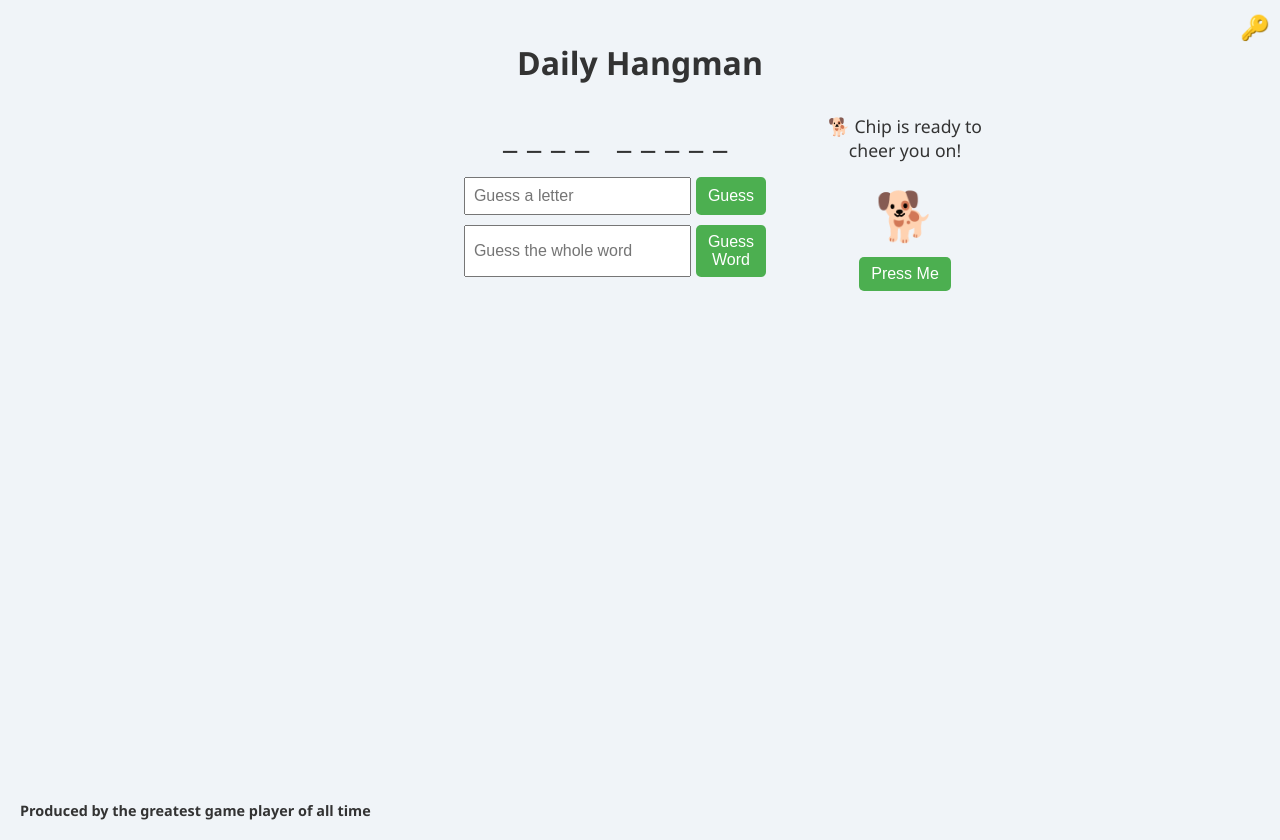
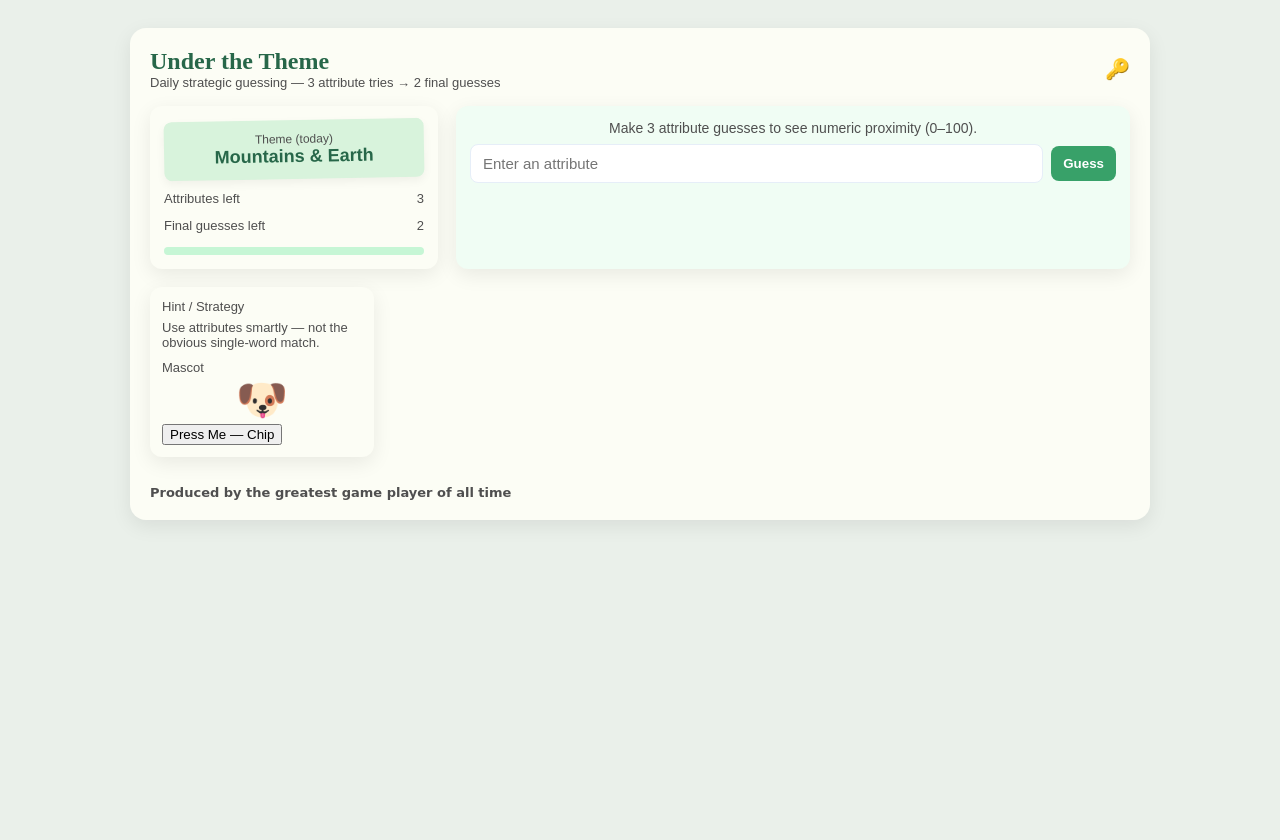
Before and after one commit to Mattcben1/Game1, a plain HTML site: page index.html in a window 1280 px wide. After the commit the page ends 800 px from the top, so only its background shows below. Drawn offline with Linux system fonts and the light colour scheme.

Commit message:
Refactor index.html for new game theme and layout
Updated the HTML structure and styles for the Daily Hangman game, including a new theme and layout adjustments.

```diff
--- a/index.html
+++ b/index.html
@@ -2,426 +2,357 @@
 <html lang="en">
 <head>
 <meta charset="UTF-8">
-<meta name="viewport" content="width=device-width, initial-scale=1.0">
-<title>Daily Hangman</title>
+<meta name="viewport" content="width=device-width,initial-scale=1.0">
+<title>Under the Theme — Homey Edition</title>
 <style>
-body {
-    font-family: 'Segoe UI', sans-serif;
-    background: #f0f4f8;
-    color: #333;
-    margin: 0;
-    padding: 20px;
-    display: flex;
-    flex-direction: column;
-    min-height: 100vh;
+:root{
+  --bg:#eaf0ea;
+  --card:#fcfdf5;
+  --muted:#4f4f4f;
+  --accent:#276749;
+  --accent2:#38a169;
+  --danger:#e53e3e;
+  --shadow:0 6px 20px rgba(0,0,0,0.08);
+  --radius:12px;
 }
-h1 {
-    text-align: center;
-    margin-bottom: 10px;
+body{
+  margin:0;
+  font-family:'Nunito',sans-serif;
+  background:var(--bg);
+  color:#1a202c;
+  display:flex;
+  justify-content:center;
+  padding:28px;
 }
-.container {
-    display: flex;
-    justify-content: center;
-    align-items: flex-start;
-    gap: 40px;
-    flex-wrap: wrap;
+.app{
+  max-width:980px;
+  width:100%;
+  background:var(--card);
+  border-radius:16px;
+  padding:20px;
+  box-shadow:var(--shadow);
+  display:flex;
+  flex-direction:column;
+  gap:16px;
 }
-.left-column {
-    flex: 0 0 150px;
+header{
+  display:flex; justify-content:space-between; align-items:center;
 }
-.middle-column {
-    flex: 1 1 250px;
-    max-width: 300px;
+h1{
+  font-family:'Merriweather',serif;
+  font-size:24px; margin:0; color:var(--accent);
 }
-.right-column {
-    flex: 0 0 200px;
+.meta{font-size:13px; color:var(--muted);}
+#adminKey{
+  font-size:20px; cursor:pointer; color:var(--accent2); user-select:none;
 }
-#word-display {
-    font-size: 2em;
-    margin: 20px 0;
-    text-align: center;
+.layout{
+  display:flex; gap:18px; flex-wrap:wrap;
 }
-.word-letter {
-    display: inline-block;
-    width: 24px;
-    text-align: center;
+/* Left */
+.left{
+  flex:0 0 260px;
+  min-width:220px;
+  background:var(--card);
+  border-radius:12px;
+  padding:14px;
+  box-shadow:var(--shadow);
 }
-.word-space {
-    display: inline-block;
-    width: 18px; /* bigger gap between words */
+.themeBox{
+  text-align:center;
+  padding:12px;
+  background:#d8f3dc;
+  border-radius:8px;
+  transform:rotate(-1deg);
+  box-shadow:0 4px 10px rgba(0,0,0,0.05);
 }
-#hangman {
-    width: 150px;
-    height: 200px;
-    position: relative;
-    margin: auto;
+.themeLabel{font-size:12px; color:var(--muted);}
+.themeName{font-weight:700; font-size:18px; color:var(--accent);}
+.statusRow{display:flex; justify-content:space-between; margin-top:12px; font-size:13px; color:var(--muted);}
+.progressBarContainer{
+  margin-top:14px;
+  height:8px;
+  background:#c6f6d5;
+  border-radius:999px;
+  overflow:hidden;
 }
-.hangman-part {
-    position: absolute;
-    display: none;
-    background: #333;
+.progressBar{height:100%; width:0%; background:linear-gradient(90deg,var(--accent2),var(--accent));}
+/* Center */
+.center{
+  flex:1 1 420px;
+  min-width:280px;
+  background:#f0fdf4;
+  border-radius:12px;
+  padding:14px;
+  box-shadow:var(--shadow);
 }
-.head {
-    width: 30px; height: 30px;
-    border-radius: 50%;
-    top: 0; left: 60px;
+.wordHint{font-size:14px; text-align:center; margin-bottom:8px; color:var(--muted);}
+.attr-inputs{
+  display:flex; gap:8px; margin-bottom:10px; align-items:center;
 }
-.body {
-    width: 6px; height: 50px;
-    top: 30px; left: 72px;
+.attr-inputs input[type="text"]{
+  flex:1; padding:10px 12px; border-radius:8px; border:1px solid #e6eef8; font-size:15px;
 }
-.arm-left {
-    width: 30px; height: 6px;
-    top: 40px; left: 42px;
-    transform: rotate(-45deg); transform-origin: left;
+.btn{
+  background:var(--accent2); color:white; border:none; padding:10px 12px; border-radius:8px; cursor:pointer; font-weight:600;
 }
-.arm-right {
-    width: 30px; height: 6px;
-    top: 40px; left: 72px;
-    transform: rotate(45deg); transform-origin: right;
+.btn.secondary{background:var(--accent); opacity:0.9;}
+.history{margin-top:10px; display:flex; flex-direction:column; gap:8px;}
+.history-item{
+  background:#fcfeff;
+  border-radius:10px;
+  padding:10px;
+  display:flex;
+  gap:12px;
+  align-items:center;
+  box-shadow:0 4px 14px rgba(0,0,0,0.04);
 }
-.leg-left {
-    width: 30px; height: 6px;
-    top: 80px; left: 42px;
-    transform: rotate(45deg); transform-origin: left;
+.guessText{font-weight:700; width:110px; text-transform:lowercase; color:#1a202c;}
+.scoreCell{flex:1; display:flex; align-items:center; gap:12px;}
+.scoreBar{height:10px; background:#d8f3dc; border-radius:999px; overflow:hidden;}
+.scoreFill{height:100%; background:linear-gradient(90deg,var(--accent2), var(--accent)); width:0%;}
+.scoreLabel{width:42px; font-weight:700; text-align:right; color:var(--muted); font-size:13px;}
+.final-guess{margin-top:12px; display:flex; gap:8px;}
+.feedback{margin-top:10px; color:var(--muted); font-size:14px; min-height:20px; text-align:center;}
+/* Right */
+.right{
+  flex:0 0 200px;
+  min-width:180px;
+  background:var(--card);
+  border-radius:12px;
+  padding:12px;
+  box-shadow:var(--shadow);
+  display:flex;
+  flex-direction:column;
+  gap:10px;
 }
-.leg-right {
-    width: 30px; height: 6px;
-    top: 80px; left: 72px;
-    transform: rotate(-45deg); transform-origin: right;
-}
-#letters-input, #word-input {
-    margin: 10px 0;
-    display: flex;
-    justify-content: center;
-    gap: 5px;
-}
-input {
-    padding: 8px;
-    font-size: 16px;
-    flex: 1;
-}
-button {
-    padding: 8px 12px;
-    font-size: 16px;
-    cursor: pointer;
-    background-color: #4CAF50;
-    color: white;
-    border: none;
-    border-radius: 5px;
-}
-button:hover { background-color: #45a049; }
-#feedback {
-    text-align: center;
-    margin-top: 10px;
-    height: 24px;
-    font-weight: bold;
-}
-#guessed-letters {
-    margin-top: 10px;
-    display: flex;
-    flex-wrap: wrap;
-    gap: 5px;
-    justify-content: center;
-}
-.guess-letter {
-    padding: 5px 10px;
-    border-radius: 5px;
-    background: #e0e0e0;
-    font-weight: bold;
-}
-.correct { background-color: #c8e6c9; }
-.wrong { background-color: #ffcdd2; }
-#hint { color: #1976d2; margin-top: 20px; font-style: italic; text-align: center; }
-#fun { margin-top: 20px; text-align: center; font-size: 1.1em; }
-.footer {
-    margin-top: auto;
-    text-align: left;
-    font-size: 0.9em;
-    font-weight: bold;
-}
-#admin-key {
-    position: fixed;
-    top: 10px;
-    right: 10px;
-    cursor: pointer;
-    font-size: 1.5em;
-}
+.panel-title{font-size:13px; color:var(--muted);}
+.mascot{text-align:center; font-size:42px;}
+.mascot button{margin-top:8px; width:100%; padding:8px; border-radius:8px; border:none; background:#38a169; color:white; font-weight:700; cursor:pointer;}
+.adminDropdown{margin-top:6px; display:none; flex-direction:column; gap:6px;}
+.adminDropdown button{padding:6px 8px; border-radius:6px; border:none; background:#e0f2f1; color:var(--accent2); cursor:pointer;}
+footer{margin-top:12px; color:var(--muted); font-size:13px; display:flex; justify-content:space-between; align-items:center;}
+.producer{font-family:'Brush Script MT', cursive; font-weight:700;}
+@media(max-width:860px){.layout{flex-direction:column;}.left,.right{width:100%; max-width:100%;}}
 </style>
 </head>
 <body>
-
-<h1>Daily Hangman</h1>
-
-<div class="container">
-    <!-- Left: Hangman -->
-    <div class="left-column">
-        <div id="hangman">
-            <div class="hangman-part head"></div>
-            <div class="hangman-part body"></div>
-            <div class="hangman-part arm-left"></div>
-            <div class="hangman-part arm-right"></div>
-            <div class="hangman-part leg-left"></div>
-            <div class="hangman-part leg-right"></div>
+<div class="app">
+<header>
+  <div>
+    <h1>Under the Theme</h1>
+    <div class="meta">Daily strategic guessing — 3 attribute tries → 2 final guesses</div>
   </div>
+  <div id="adminKey" title="Admin Key">🔑</div>
+</header>
+<div class="layout">
+<aside class="left">
+  <div class="themeBox">
+    <div class="themeLabel">Theme (today)</div>
+    <div class="themeName" id="themeName">Loading...</div>
   </div>
-
-    <!-- Middle: Inputs and Word -->
-    <div class="middle-column">
-        <div id="word-display"></div>
-        <div id="letters-input">
-            <input type="text" id="letter" maxlength="1" placeholder="Guess a letter" autocomplete="off">
-            <button onclick="guessLetter()">Guess</button>
+  <div class="statusRow">
+    <div>Attributes left</div><div id="attrsLeft">3</div>
   </div>
-        <div id="word-input">
-            <input type="text" id="whole-word" placeholder="Guess the whole word">
-            <button onclick="guessWholeWord()">Guess Word</button>
+  <div class="statusRow">
+    <div>Final guesses left</div><div id="finalLeft">2</div>
   </div>
-        <div id="feedback"></div>
-        <div id="guessed-letters"></div>
+  <div class="progressBarContainer">
+    <div id="progressBar" class="progressBar"></div>
   </div>
-
-    <!-- Right: Hint and Fun -->
-    <div class="right-column">
-        <div id="hint"></div>
-        <div id="fun">🐕 Chip is ready to cheer you on!</div>
-        <div id="mascot-container" style="margin-top: 20px; text-align: center;">
-            <div id="mascot" style="font-size: 3em;">🐕</div>
-            <button onclick="chipRun()" style="margin-top:10px;">Press Me</button>
+</aside>
+<main class="center">
+  <div class="wordHint" id="wordHint">Make 3 attribute guesses to see numeric proximity (0–100).</div>
+  <div class="attr-inputs">
+    <input id="attrInput" type="text" placeholder="Enter an attribute" autocomplete="off">
+    <button class="btn" id="attrBtn" onclick="submitAttribute()">Guess</button>
   </div>
+  <div class="history" id="history"></div>
+  <div class="final-guess" id="finalArea" style="display:none">
+    <input id="finalInput" type="text" placeholder="Guess the hidden word">
+    <button class="btn secondary" onclick="submitFinal()" id="finalBtn">Submit Guess</button>
   </div>
+  <div class="feedback" id="feedback"></div>
+</main>
+<aside class="right">
+  <div>
+    <div class="panel-title">Hint / Strategy</div>
+    <div style="font-size:13px;color:var(--muted);margin-top:6px">Use attributes smartly — not the obvious single-word match.</div>
   </div>
-
-<div class="footer">Produced by the greatest game player of all time</div>
-
-<!-- Admin key -->
-<div id="admin-key" onclick="adminClick()">🔑</div>
-
+  <div>
+    <div class="panel-title">Mascot</div>
+    <div class="mascot" id="mascot">🐶</div>
+    <button onclick="chipRun()">Press Me — Chip</button>
+  </div>
+  <div class="adminDropdown" id="adminDropdown"></div>
+</aside>
+</div>
+<footer>
+  <div class="producer">Produced by the greatest game player of all time</div>
+  <div class="meta" id="seedInfo"></div>
+</footer>
+</div>
 <script>
-// ======================
-// Game State Variables
-// ======================
-let dailyWord = "ayda loses"; // default word/phrase
-let dailyHint = "When I beat you in Wordle, this means you...";
-let maxWrong = 8;
-let wrongGuesses = 0;
-let displayWord = [];
-let guessedLetters = [];
-let wholeWordGuesses = 0;
-const maxWholeGuesses = 2;
-
-const hangmanParts = [
-    document.querySelector(".head"),
-    document.querySelector(".body"),
-    document.querySelector(".arm-left"),
-    document.querySelector(".arm-right"),
-    document.querySelector(".leg-left"),
-    document.querySelector(".leg-right")
+/* ------------------- DATA ------------------- */
+const THEMES = [
+{
+  name:"Mountains & Earth",
+  targetWord:"volcano",
+  attributeMap:{
+    "lava":85,"rock":60,"mountain":70,"crust":50,"plate":65,"ash":80,"ridge":55,"valley":40,
+    "fault":75,"pressure":60,"peak":50,"magma":90,"volcano":100,"caldera":80,"geyser":75,
+    "boulder":55,"summit":60,"slope":50,"soil":45,"erosion":55,"cliff":60,"ravine":45,
+    "fumarole":70,"tectonic":90,"moraine":65,"strata":55,"seismic":70,"melt":60,
+    "igneous":65,"basalt":60,"andesite":60,"lavaflow":80,"ashcloud":75,"volcanic":85
+  }
+},
+{
+  name:"Oceans & Sea Life",
+  targetWord:"coral",
+  attributeMap:{
+    "plankton":70,"krill":65,"reef":90,"wave":55,"shell":50,"seaweed":60,"fish":50,
+    "ocean":40,"current":80,"tide":75,"whale":85,"dolphin":75,"shark":70,"jellyfish":60,
+    "algae":55,"squid":50,"kraken":40,"barnacle":60,"kelp":55,"urchin":50
+  }
+},
+{
+  name:"Weather & Atmosphere",
+  targetWord:"tornado",
+  attributeMap:{
+    "storm":80,"wind":75,"rain":60,"cloud":50,"hail":55,"cyclone":85,"humidity":60,
+    "front":70,"lightning":75,"thunder":65,"tornado":100,"funnel":85,"twister":90,"barometer":50
+  }
+},
+{
+  name:"Food & Cooking",
+  targetWord:"caramel",
+  attributeMap:{
+    "sugar":70,"butter":65,"stir":50,"whisk":55,"bake":60,"caramel":100,"sauce":80,
+    "chocolate":75,"vanilla":60,"cream":65,"boil":55,"brown":50,"simmer":50
+  }
+},
+{
+  name:"Science & Space",
+  targetWord:"nebula",
+  attributeMap:{
+    "star":75,"planet":60,"orbit":55,"photon":50,"nebula":100,"quasar":85,"blackhole":80,
+    "gravity":65,"comet":55,"asteroid":50,"cosmos":60,"galaxy":70
+  }
+},
+{
+  name:"Plants & Nature",
+  targetWord:"fern",
+  attributeMap:{
+    "leaf":70,"root":60,"seed":50,"fern":100,"moss":65,"canopy":55,"tree":60,"vine":50,
+    "bark":50,"photosynthesis":60,"bloom":55,"flower":50
+  }
+}
 ];
 
-// ======================
-// Initialize Game
-// ======================
-function initGame() {
-    wrongGuesses = 0;
-    guessedLetters = [];
-    wholeWordGuesses = 0;
+/* ------------------- DATE / GAME STATE ------------------- */
+let dailyThemeIndex = 0;
+let dailyTheme = THEMES[dailyThemeIndex];
+let dailyWord = dailyTheme.targetWord;
+let attrsLeft = 3;
+let finalLeft = 2;
+let historyEl = document.getElementById("history");
+let attrInput = document.getElementById("attrInput");
+let finalInput = document.getElementById("finalInput");
+document.getElementById("themeName").textContent = dailyTheme.name;
 
-    // Prepare display word with underscores and spaces
-    displayWord = [];
-    for (let c of dailyWord) {
-        if (c === " ") displayWord.push(" "); // keep spaces
-        else displayWord.push("_");
+/* ------------------- FUNCTIONS ------------------- */
+function getScore(word){
+  word = word.toLowerCase();
+  if(dailyTheme.attributeMap[word]!==undefined) return dailyTheme.attributeMap[word];
+  // approximate: simple letter overlap
+  let overlap=0;
+  for(let c of word) if(dailyWord.includes(c)) overlap++;
+  let val=Math.floor(overlap/Math.max(word.length,dailyWord.length)*100);
+  return Math.min(val,99);
 }
-
-    renderDisplay();
-    hangmanParts.forEach(p => p.style.display = "none");
-    document.getElementById("guessed-letters").innerHTML = "";
-    document.getElementById("feedback").textContent = "";
-    document.getElementById("hint").textContent = "";
-    document.getElementById("letter").disabled = false;
-    document.querySelector("#letters-input button").disabled = false;
-    document.getElementById("whole-word").disabled = false;
-    document.querySelector("#word-input button").disabled = false;
+function submitAttribute(){
+  let val=attrInput.value.trim().toLowerCase();
+  if(!val){return;}
+  let score=getScore(val);
+  historyEl.innerHTML+=`<div class="history-item">
+    <div class="guessText">${val}</div>
+    <div class="scoreCell">
+      <div class="scoreBar"><div class="scoreFill" style="width:${score}%"></div></div>
+      <div class="scoreLabel">${score}</div>
+    </div>
+  </div>`;
+  attrsLeft--;
+  document.getElementById("attrsLeft").textContent=attrsLeft;
+  attrInput.value="";
+  if(attrsLeft<=0){
+    document.getElementById("finalArea").style.display="flex";
+    attrInput.disabled=true;
+    document.getElementById("attrBtn").disabled=true;
+    document.getElementById("feedback").textContent="Make final guesses for the hidden word!";
   }
-initGame();
-
-// ======================
-// Render Display Word
-// ======================
-function renderDisplay() {
-    const container = document.getElementById("word-display");
-    container.innerHTML = "";
-    for (let c of displayWord) {
-        if (c === " ") {
-            const span = document.createElement("span");
-            span.className = "word-space";
-            span.innerHTML = "&nbsp;"; // visible space
-            container.appendChild(span);
-        } else {
-            const span = document.createElement("span");
-            span.className = "word-letter";
-            span.textContent = c;
-            container.appendChild(span);
+  updateProgress();
 }
+function submitFinal(){
+  let val=finalInput.value.trim().toLowerCase();
+  if(!val){return;}
+  finalLeft--;
+  document.getElementById("finalLeft").textContent=finalLeft;
+  if(val===dailyWord){
+    document.getElementById("feedback").textContent="🎉 Correct! The hidden word was: "+dailyWord;
+    finalInput.disabled=true; document.getElementById("finalBtn").disabled=true;
+  }else if(finalLeft<=0){
+    document.getElementById("feedback").textContent="❌ Out of guesses! The hidden word was: "+dailyWord;
+    finalInput.disabled=true; document.getElementById("finalBtn").disabled=true;
+  }else{
+    document.getElementById("feedback").textContent=`Wrong! You have ${finalLeft} final guesses left.`;
   }
+  finalInput.value="";
 }
-
-// ======================
-// Guess Letter
-// ======================
-function guessLetter() {
-    const input = document.getElementById("letter");
-    const letter = input.value.toLowerCase();
-    const feedback = document.getElementById("feedback");
-    feedback.textContent = "";
-    input.value = "";
-    input.focus();
-
-    if (!letter.match(/[a-z]/) || letter.length !== 1) {
-        feedback.textContent = "Enter a valid letter.";
-        return;
+function updateProgress(){
+  let total=3+2;
+  let done=3-attrsLeft+(2-finalLeft);
+  document.getElementById("progressBar").style.width=Math.floor(done/total*100)+"%";
 }
-    if (guessedLetters.includes(letter)) {
-        feedback.textContent = "You already guessed that letter!";
-        return;
+function chipRun(){
+  let chip=document.getElementById("mascot");
+  chip.textContent="Hi, I'm Chip! 🐕‍🦺";
+  setTimeout(()=>{chip.textContent="🐶";},1800);
 }
-
-    guessedLetters.push(letter);
-
-    if (dailyWord.includes(letter)) {
-        for (let i = 0; i < dailyWord.length; i++) {
-            if (dailyWord[i] === letter) displayWord[i] = letter;
+/* ------------------- ADMIN KEY ------------------- */
+document.getElementById("adminKey").addEventListener("click",()=>{
+  let pin=prompt("Enter Admin PIN:");
+  if(pin==="1234"){
+    let dropdown=document.getElementById("adminDropdown");
+    dropdown.innerHTML="";
+    THEMES.forEach((theme,index)=>{
+      let btn=document.createElement("button");
+      btn.textContent=theme.name;
+      btn.onclick=()=>{loadTheme(index); dropdown.style.display="none";};
+      dropdown.appendChild(btn);
+    });
+    dropdown.style.display="flex";
+  }else{
+    alert("Incorrect PIN");
   }
-        renderDisplay();
-        renderGuessed(letter, true);
-    } else {
-        wrongGuesses++;
-        renderHangman();
-        renderGuessed(letter, false);
+});
+function loadTheme(index){
+  dailyThemeIndex=index;
+  dailyTheme=THEMES[index];
+  dailyWord=dailyTheme.targetWord;
+  attrsLeft=3; finalLeft=2;
+  document.getElementById("themeName").textContent=dailyTheme.name;
+  historyEl.innerHTML="";
+  document.getElementById("attrInput").disabled=false;
+  document.getElementById("attrBtn").disabled=false;
+  document.getElementById("finalArea").style.display="none";
+  document.getElementById("finalInput").disabled=false;
+  document.getElementById("finalBtn").disabled=false;
+  document.getElementById("attrsLeft").textContent=attrsLeft;
+  document.getElementById("finalLeft").textContent=finalLeft;
+  document.getElementById("feedback").textContent="";
+  document.getElementById("progressBar").style.width="0%";
+  document.getElementById("wordHint").textContent="Make 3 attribute guesses to see numeric proximity (0–100).";
 }
-
-    if (wrongGuesses >= 3) document.getElementById("hint").textContent = `Hint: ${dailyHint}`;
-
-    checkWinLose();
-}
-
-// ======================
-// Guess Whole Word
-// ======================
-function guessWholeWord() {
-    const input = document.getElementById("whole-word");
-    const guess = input.value.toLowerCase();
-    input.value = "";
-    input.focus();
-    wholeWordGuesses++;
-
-    if (guess === dailyWord) {
-        displayWord = dailyWord.split("");
-        renderDisplay();
-        endGame(true, `🎉 You guessed the word! Congratulations!`);
-    } else {
-        wrongGuesses++;
-        renderHangman();
-        document.getElementById("feedback").textContent = `Wrong whole word guess!`;
-        if (wholeWordGuesses >= maxWholeGuesses) {
-            document.getElementById("feedback").textContent += ` No more whole word guesses.`;
-        }
-        if (wrongGuesses >= 3) document.getElementById("hint").textContent = `Hint: ${dailyHint}`;
-        checkWinLose();
-    }
-}
-
-// ======================
-// Render Hangman
-// ======================
-function renderHangman() {
-    if (wrongGuesses <= hangmanParts.length) hangmanParts[wrongGuesses-1].style.display = "block";
-}
-
-// ======================
-// Render Guessed Letters
-// ======================
-function renderGuessed(letter, correct) {
-    const container = document.getElementById("guessed-letters");
-    const span = document.createElement("span");
-    span.textContent = letter;
-    span.className = "guess-letter " + (correct ? "correct" : "wrong");
-    container.appendChild(span);
-}
-
-// ======================
-// Check Win/Lose
-// ======================
-function checkWinLose() {
-    if (!displayWord.includes("_")) {
-        endGame(true, `🎉 You guessed the word! Congratulations!`);
-    } else if (wrongGuesses >= maxWrong) {
-        displayWord = dailyWord.split("");
-        renderDisplay();
-        endGame(false, `💀 Game over! The word was "${dailyWord}".`);
-    }
-}
-
-function endGame(win, message) {
-    document.getElementById("feedback").textContent = message;
-    document.getElementById("letter").disabled = true;
-    document.querySelector("#letters-input button").disabled = true;
-    document.getElementById("whole-word").disabled = true;
-    document.querySelector("#word-input button").disabled = true;
-}
-
-// ======================
-// Admin Key
-// ======================
-const adminKey = "1234";
-function adminClick() {
-    const key = prompt("Enter admin key:");
-    if (key === adminKey) {
-        const newWord = prompt("Enter new word or phrase:").toLowerCase();
-        const newHint = prompt("Enter a hint for the word:");
-        if (newWord && newHint) {
-            dailyWord = newWord;
-            dailyHint = newHint;
-            initGame();
-            alert("New word and hint set!");
-        }
-    } else {
-        alert("Incorrect key!");
-    }
-}
-
-// ======================
-// Mascot Chip
-// ======================
-function chipRun() {
-    const mascot = document.getElementById("mascot");
-    alert("Hi! I'm Chip 🐾");
-
-    mascot.style.position = "relative";
-    mascot.style.left = "0px";
-
-    let pos = 0;
-    const endPos = 150;
-    const interval = setInterval(() => {
-        pos += 5;
-        mascot.style.left = pos + "px";
-        if (pos >= endPos) {
-            clearInterval(interval);
-            mascot.style.left = "0px";
-        }
-    }, 50);
-}
-
-// ======================
-// Enter Key Support
-// ======================
-document.getElementById("letter").addEventListener("keypress", function(e){
-    if(e.key === "Enter") guessLetter();
-});
-document.getElementById("whole-word").addEventListener("keypress", function(e){
-    if(e.key === "Enter") guessWholeWord();
-});
 </script>
 </body>
 </html>
```
Lines whose indentation alone changed are shown as unchanged.
